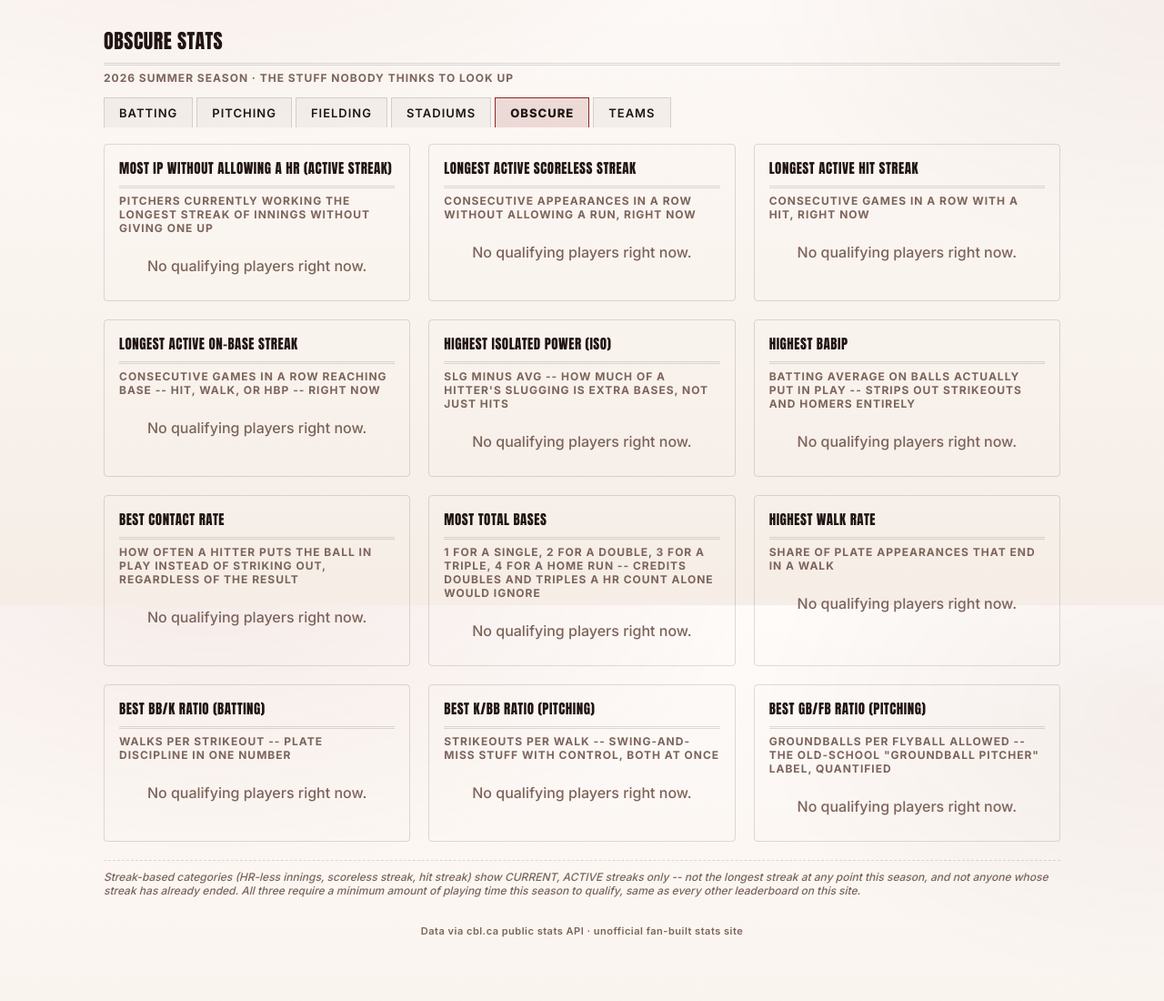
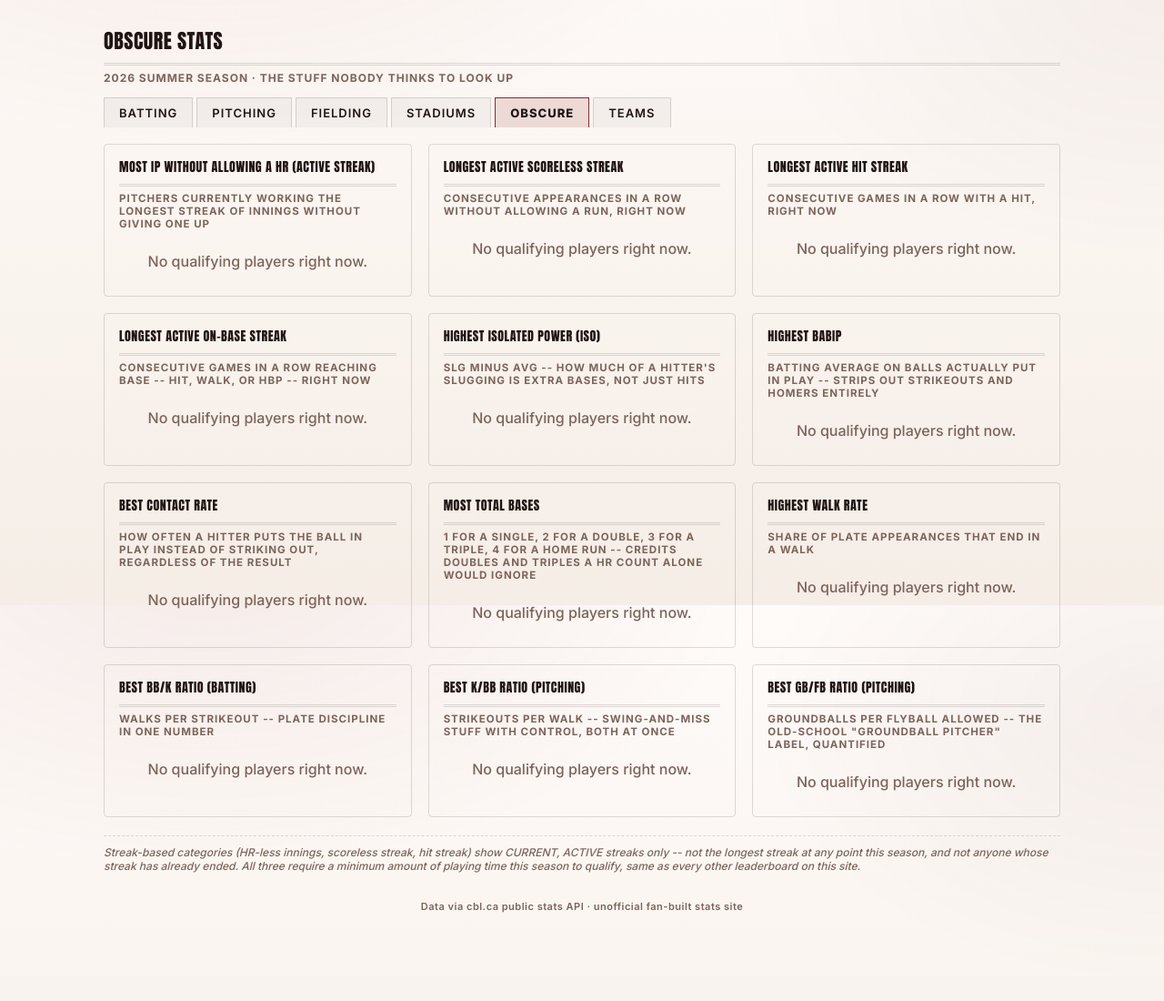
Before and after one commit to koledupuis/cbl-statcast, a Flask app: page /leaderboard/obscure in a window 1280 px wide. Shown: the part 135-1235 px from the top of the page at 91% size. After the commit the page ends 1138 px from the top, so only its background shows below. Run offline with Flask 3, Linux system fonts and the light colour scheme; some libraries are stand-ins or nearby versions.

Commit message:
Add files via upload

```diff
--- a/templates/obscure_stats.html
+++ b/templates/obscure_stats.html
@@ -17,11 +17,20 @@
 {% if not categories %}
   <div class="empty-state">No obscure stats available yet.</div>
 {% else %}
-<div style="display:flex; flex-wrap:wrap; gap:20px; margin-top:16px;">
+<style>
+  .obscure-grid { display: grid; grid-template-columns: repeat(3, 1fr); gap: 18px; margin-top: 16px; }
+  @media (max-width: 900px) {
+    .obscure-grid { grid-template-columns: repeat(2, 1fr); }
+  }
+  @media (max-width: 600px) {
+    .obscure-grid { grid-template-columns: 1fr; }
+  }
+</style>
+<div class="obscure-grid">
   {% for cat in categories %}
-  <div style="flex:1; min-width:320px; border:1px solid var(--paper-line); border-radius:4px; padding:14px 16px;">
-    <div class="section-title" style="margin-top:0; font-size:15px;">{{ cat.title }}</div>
-    <div class="section-sub" style="margin-bottom:10px;">{{ cat.subtitle }}</div>
+  <div style="border:1px solid var(--paper-line); border-radius:4px; padding:14px 16px;">
+    <div class="section-title" style="margin-top:0; font-size:14px;">{{ cat.title }}</div>
+    <div class="section-sub" style="margin-bottom:10px; font-size:11.5px;">{{ cat.subtitle }}</div>
     {% if not cat.rows %}
       <div class="empty-state" style="padding:14px 0;">No qualifying players right now.</div>
     {% else %}
--- a/templates/team_roster.html
+++ b/templates/team_roster.html
@@ -2,7 +2,7 @@
 {% block title %}{{ team_name }} Roster &middot; CBL Stats{% endblock %}
 
 {% macro status_badge(status) %}
-{% if status and status != 'active' %}<span class="status-badge status-{{ status }}">{{ status|replace('_', ' ')|title }}</span>{% endif %}
+{% if status and status not in ['active', 'call_up_list'] %}<span class="status-badge status-{{ status }}">{{ 'Free Agent' if status == 'released' else status|replace('_', ' ')|title }}</span>{% endif %}
 {% endmacro %}
 
 {% block content %}
@@ -15,9 +15,9 @@
       {% if team_pitching_line %}{{ team_pitching_line.players }} pitchers{% endif %}
       &middot; <a href="{{ url_for('team_splits', team_name=team_name) }}" style="color:inherit; text-decoration:underline;">View Team Splits</a>
       &middot; {% if active_only %}
-        <a href="{{ url_for('team_roster', team_name=team_name) }}" style="color:inherit; text-decoration:underline;">Show All Players</a>
+        <a href="{{ url_for('team_roster', team_name=team_name, active_only=0) }}" style="color:inherit; text-decoration:underline;">Show All Players</a>
       {% else %}
-        <a href="{{ url_for('team_roster', team_name=team_name, active_only=1) }}" style="color:inherit; text-decoration:underline;">Active Roster Only</a>
+        <a href="{{ url_for('team_roster', team_name=team_name) }}" style="color:inherit; text-decoration:underline;">Active Roster Only</a>
       {% endif %}
     </div>
   </div>
```
